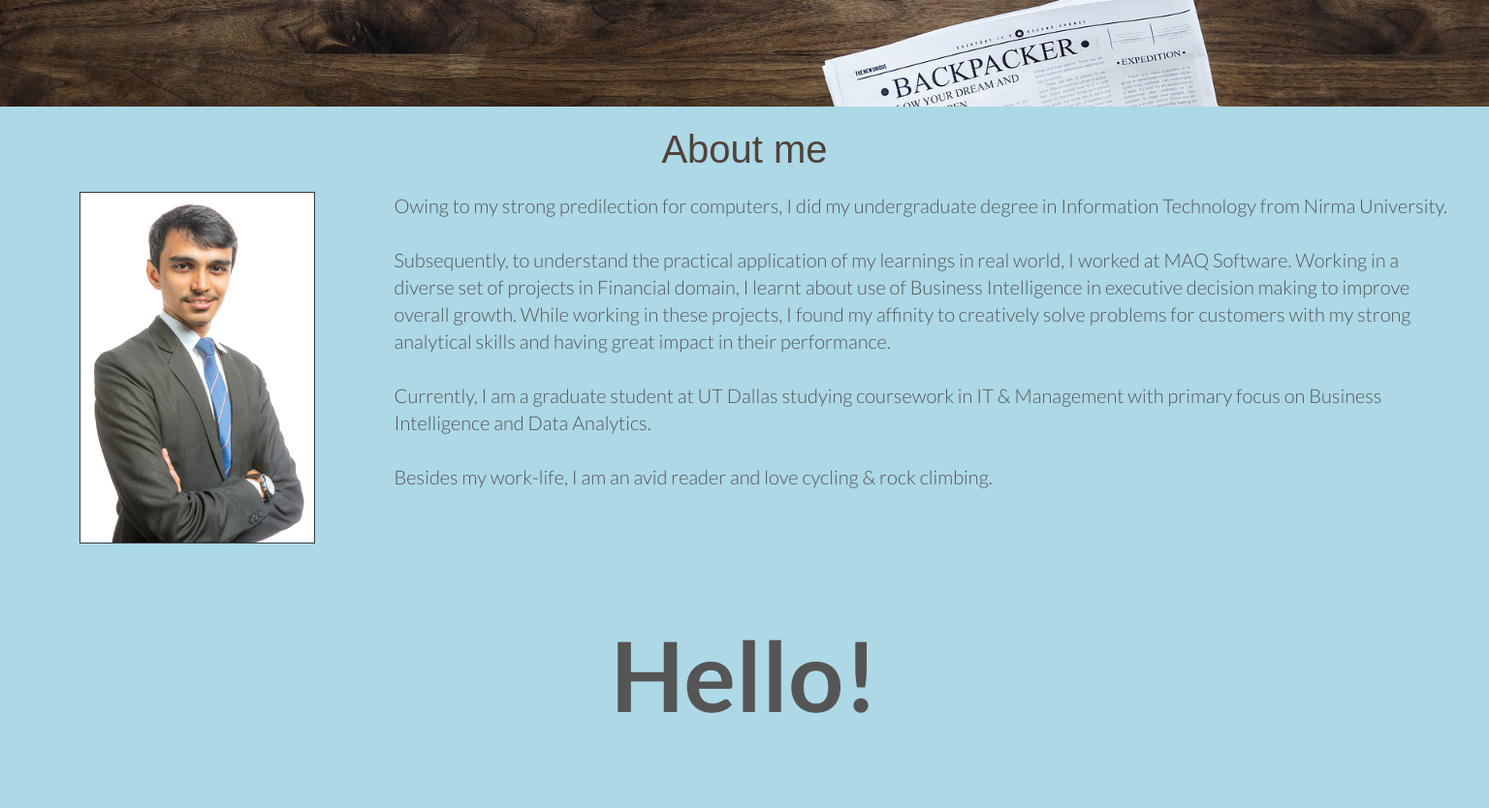
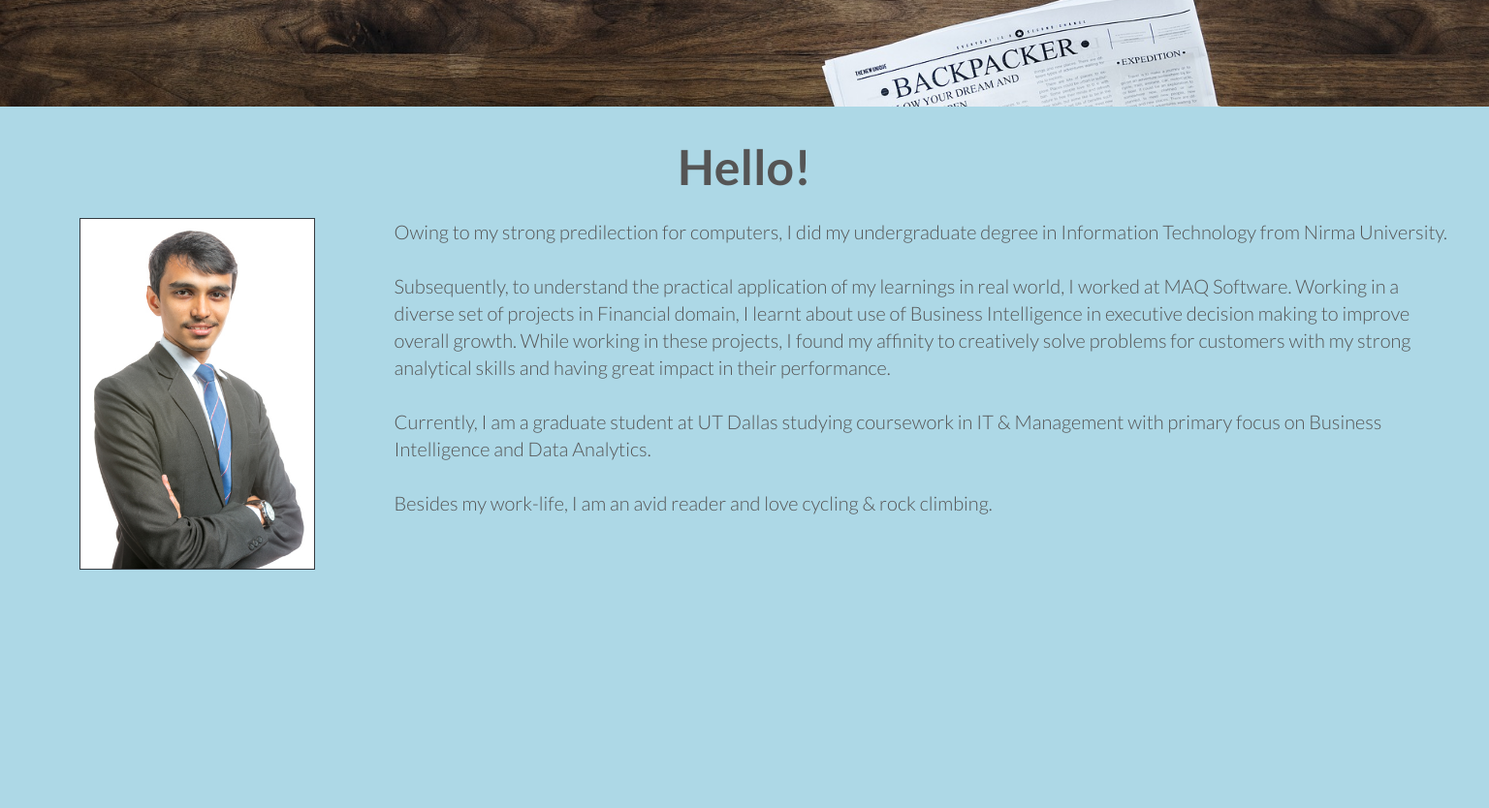
Before and after one commit to siddharthdave222/siddharthdave222.github.io, a plain HTML site: page index.html in a window 1536 px wide. Shown: the part 620-1454 px from the top of the page at 97% size. Drawn offline with nearby package versions, Linux system fonts and the light colour scheme; some packages are replaced by stand-ins of ours.

Commit message:
Updated Typewriter effect
as header for About Me section

```diff
--- a/css/index.css
+++ b/css/index.css
@@ -433,8 +433,10 @@ hr {
 }
 
 #typeWriterIntro {
-    font-size: 100px;
+    font-size: 50px;
     font-weight: bold;
+    margin-top: 1%;
+    margin-bottom: 1%;
 }
 
 @media (min-width: 768px) {
@@ -460,11 +462,6 @@ hr {
 
     .contact-icon {
         width: 7%;
-    }
-
-    #typeWriterIntro {
-        margin-top: 4%;
-        margin-bottom: 4%;
     }
 }
 
@@ -495,9 +492,6 @@ hr {
         font-size: 2.0rem;
     }
 
-    #typeWriterIntro {
-        font-size: 50px;
-    }
 }
 
 @media (min-width: 768px) and (max-width: 1199px) {
--- a/index.html
+++ b/index.html
@@ -129,12 +129,15 @@
     <!-- ABOUT SECTION -->
     <section id="about"></section>
     <div id="aboutwrap" class="container-fluid">
-        <div class="row">
+        <!--<div class="row">
             <div class="col">
                 <h1 class="text-center">
                     About me
                 </h1>
             </div>
+        </div>-->
+        <div class="row">
+            <div id="typeWriterIntro" class="d-block col-12">Hello!</div>
         </div>
         <div class="row">
             <div class="col-xl-3 col-lg-5">
@@ -158,9 +161,7 @@
                 </p>
             </div>
         </div>
-        <div class="row">
-            <div id="typeWriterIntro" class="d-block col-12"></div>
-        </div>
+
     </div><!-- /container -->
 
     <section id="workexcert"></section>
--- a/js/index.js
+++ b/js/index.js
@@ -8,8 +8,7 @@ var introDivCounter = 0;
 var introWordCounter = 0;
 var introWordSpeed = 500;
 var introWordText = "";
-var introDivText = ["Hello!", "Hola!", "Howdy!"];
-
+var introDivText = ["Hola!", "Howdy!", "Hello!"];
 
 function type() {
     if (introWordCounter < introWordText.length) {
@@ -51,7 +50,6 @@ function createSkillBar() {
 $(document).ready(function () {
     createSkillBar();
     checkReturnToTop();
-    typeWriter();
 });
 
 
```
